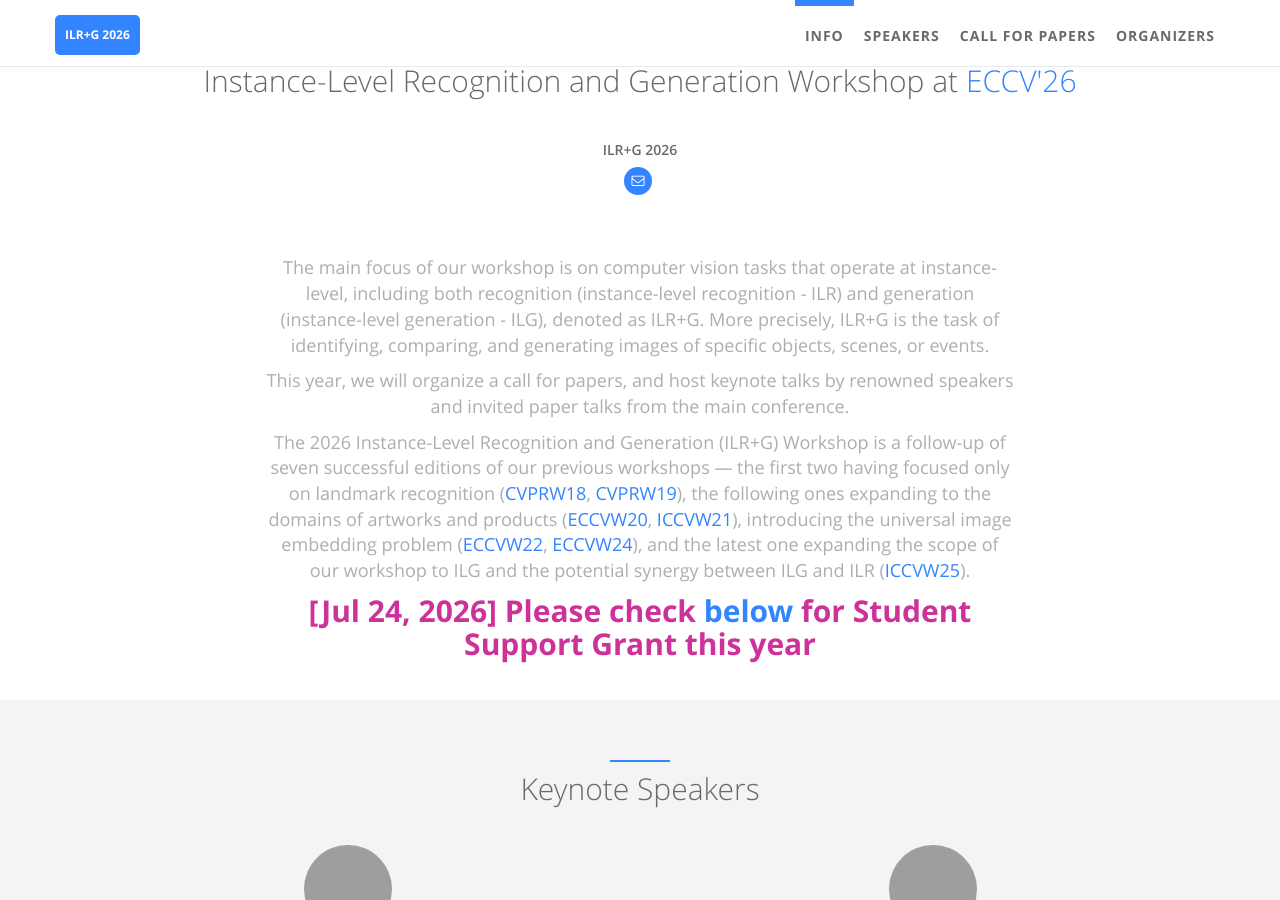
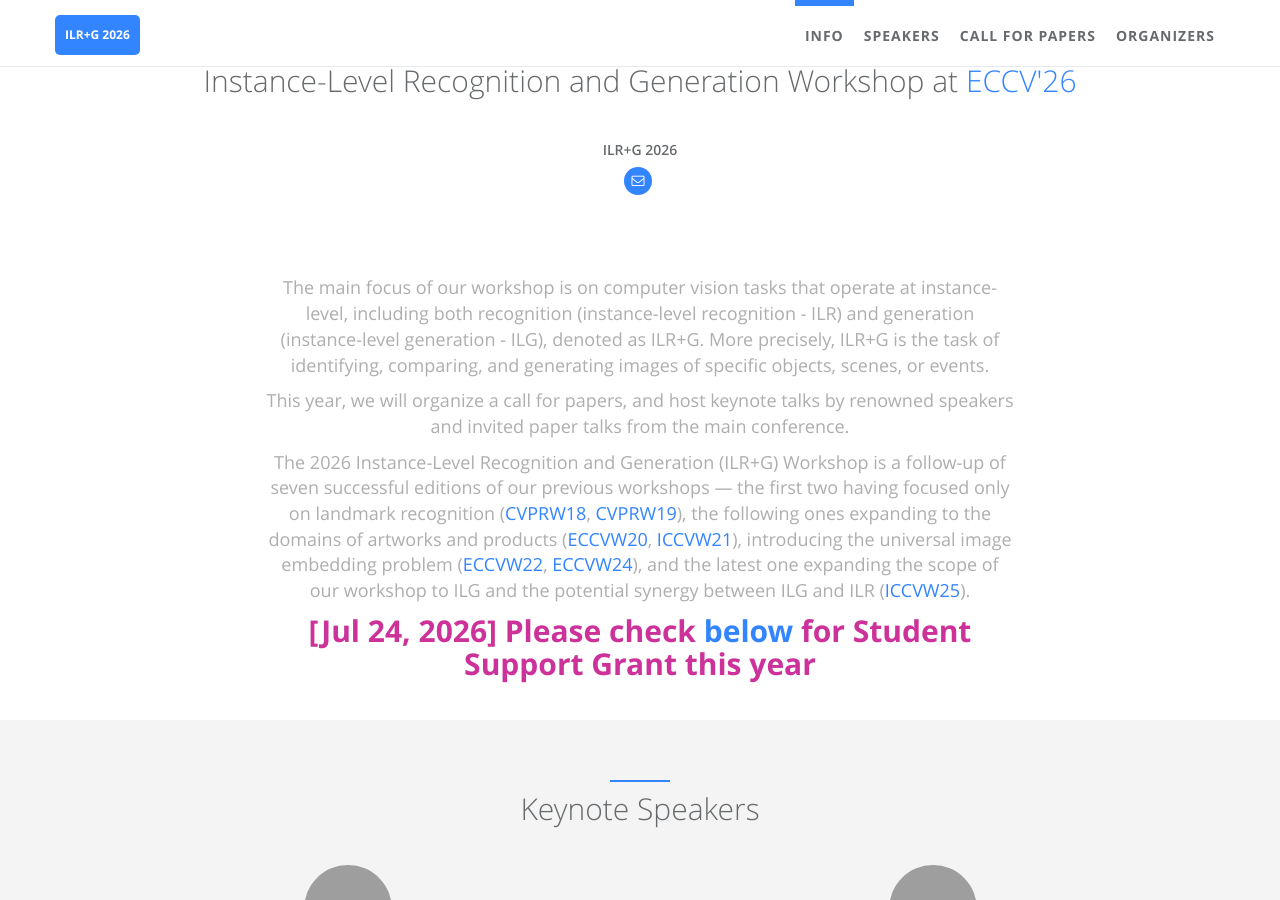
Before and after one commit to ilr-workshop/ECCVW2026, a Jekyll site: the page built from index.html, in a window 1280 px wide and 900 px high, scrolled down 478 px. Built offline with Jekyll 4.4.1, drawn with Linux system fonts in a browser that asks for light colours; grey boxes are pictures that could not be loaded.

Commit message:
Update about.html

```diff
--- a/_includes/sections/about.html
+++ b/_includes/sections/about.html
@@ -39,7 +39,7 @@
     </div>
     <div class="row">
         <div class="col-lg-8 col-lg-offset-2 text-center m-t-lg m-b-lg wow zoomIn">
-            <p style="margin-bottom: 20px;"><font size="4px"><span data-i18n="about_me.des">{{ site.author.desc }}</span></font></p>
+            <p style="margin-bottom: 40px;"><font size="4px"><span data-i18n="about_me.des">{{ site.author.desc }}</span></font></p>
             <h1><span data-i18n="about_me.about_me"><b><font color="#CC3299">[Jul 24, 2026] Please check <a href="https://ilr-workshop.github.io/ECCVW2026/#Call_For_Papers" target="_blank"><span class="navy">below</span></a> for Student Support Grant this year</font></b></span></h1>
         </div>
     </div>
```
